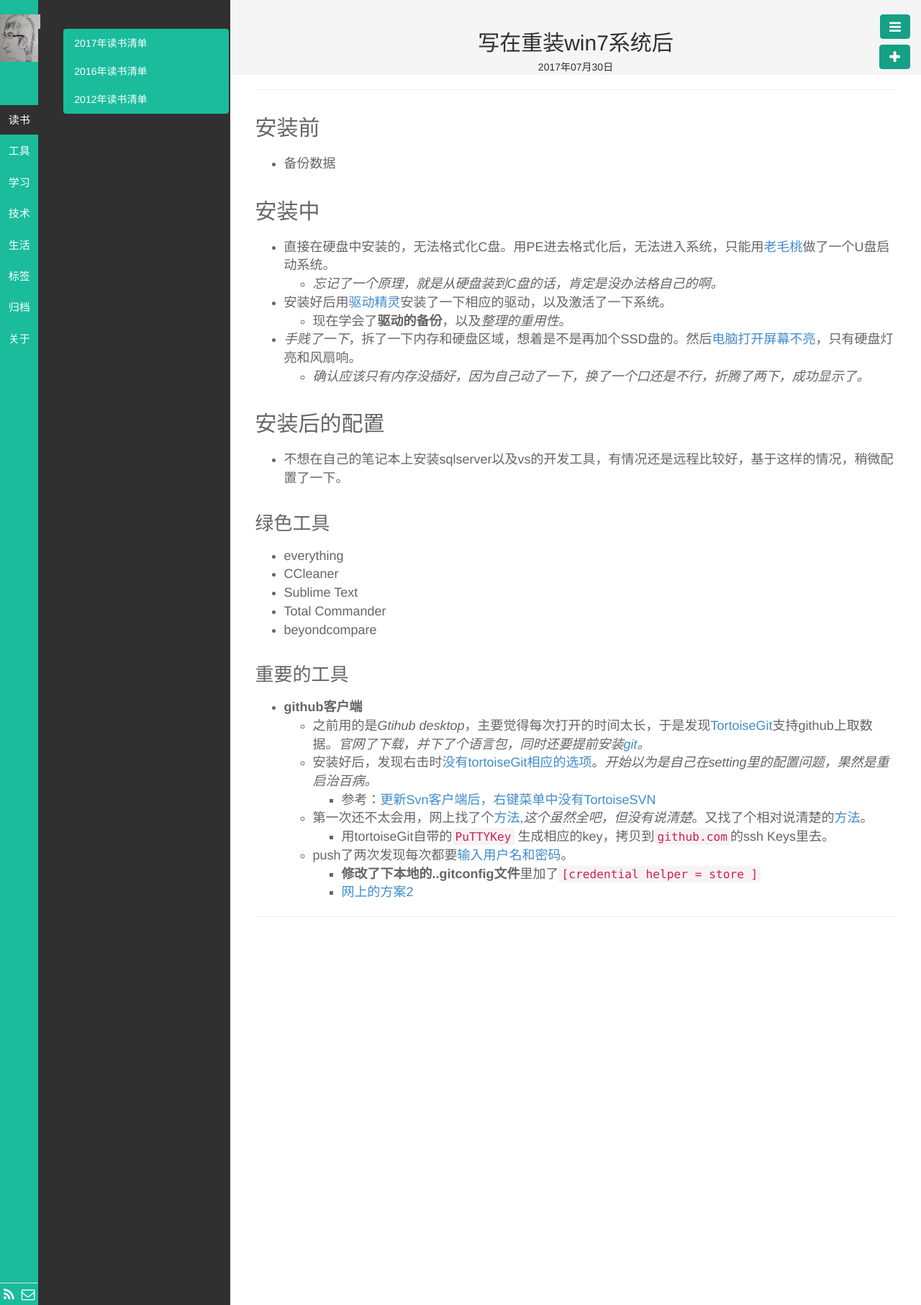
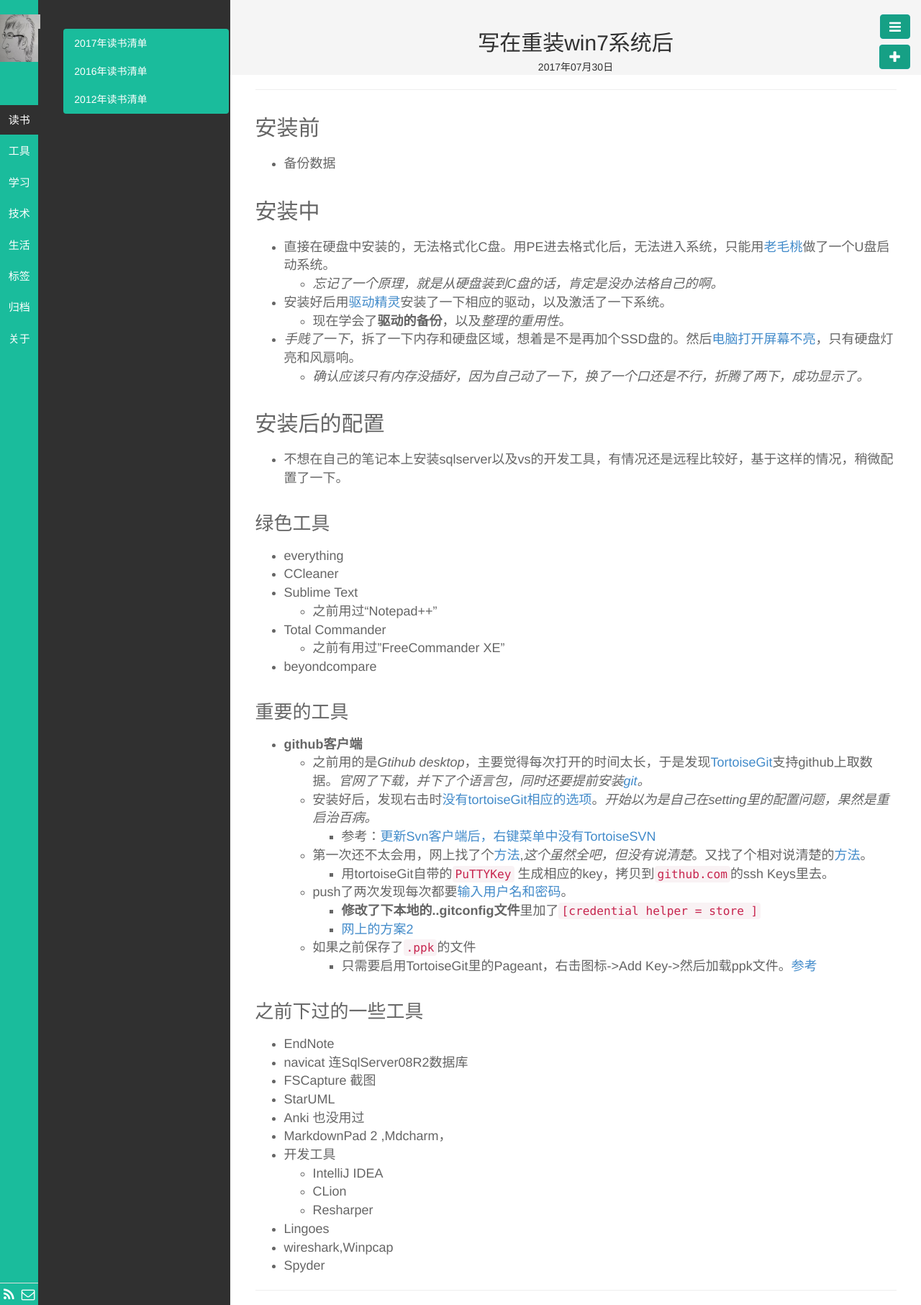
Before and after one commit to wolflion/blog, a Jekyll site: the page built from _posts/工具/2017-07-30-Reinstall-OS-After.md, in a window 1280 px wide. Shown: the whole page at 72% size. Built offline with Jekyll 4.4.1, drawn with Linux system fonts in a browser that asks for light colours.

```diff
--- a/_posts/工具/2017-07-30-Reinstall-OS-After.md
+++ b/_posts/工具/2017-07-30-Reinstall-OS-After.md
@@ -25,7 +25,9 @@ description:
 + everything
 + CCleaner
 + Sublime Text
+    + 之前用过“Notepad++”
 + Total Commander
+    + 之前有用过"FreeCommander XE"
 + beyondcompare
 
 ###  重要的工具
@@ -38,3 +40,20 @@ description:
     + push了两次发现每次都要[输入用户名和密码](http://www.cnblogs.com/sapho/p/6140331.html)。
         + **修改了下本地的..gitconfig文件**里加了`[credential helper = store ]`
         + [网上的方案2](http://blog.csdn.net/kongjiea/article/details/40585869)
+    + 如果之前保存了`.ppk`的文件
+        + 只需要启用TortoiseGit里的Pageant，右击图标->Add Key->然后加载ppk文件。[参考](http://jingyan.baidu.com/article/495ba841f2892638b30edefa.html)
+
+###  之前下过的一些工具
++ EndNote
++ navicat  连SqlServer08R2数据库
++ FSCapture 截图
++ StarUML
++ Anki 也没用过
++ MarkdownPad 2 ,Mdcharm，
++ 开发工具
+    + IntelliJ IDEA
+    + CLion
+    + Resharper
++ Lingoes
++ wireshark,Winpcap
++ Spyder
```
Also changed, not shown: _posts/工具/2017-07-15-Coder-Toolbox.md (+8 -0 lines).
